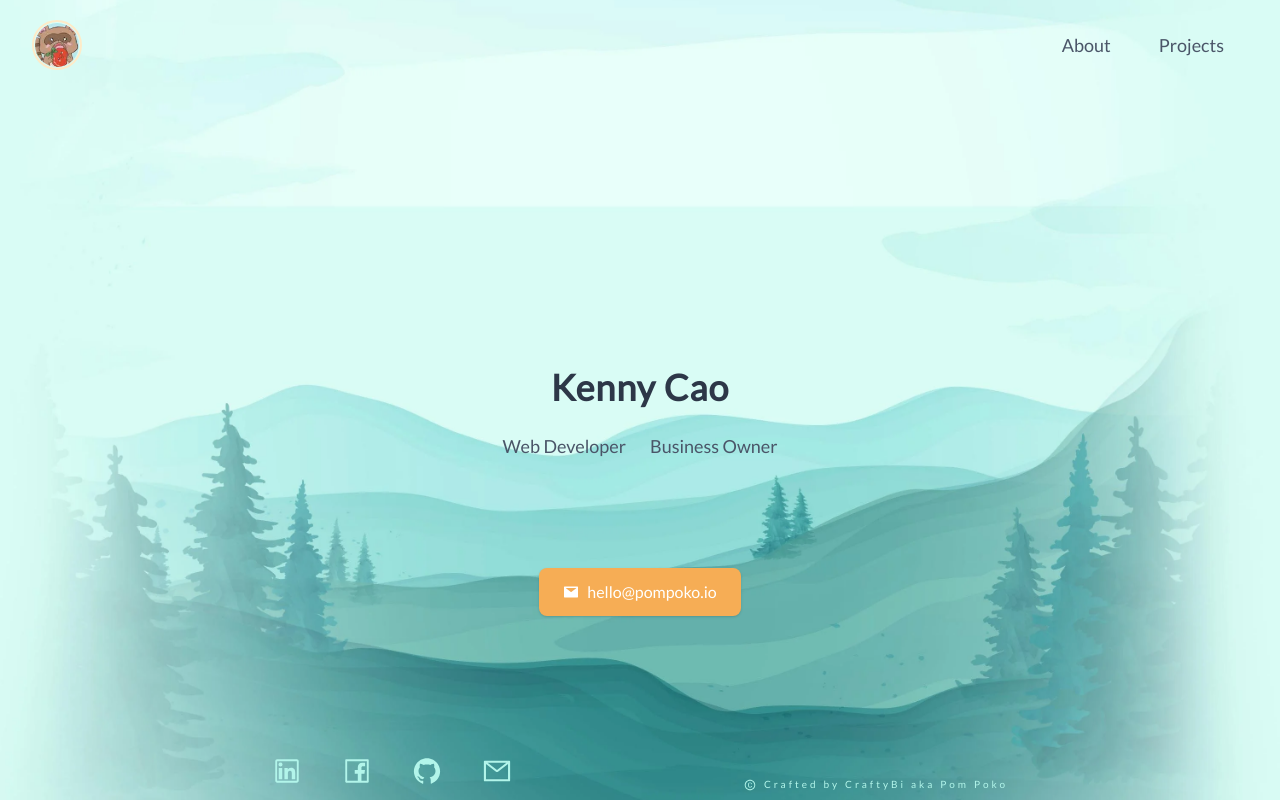
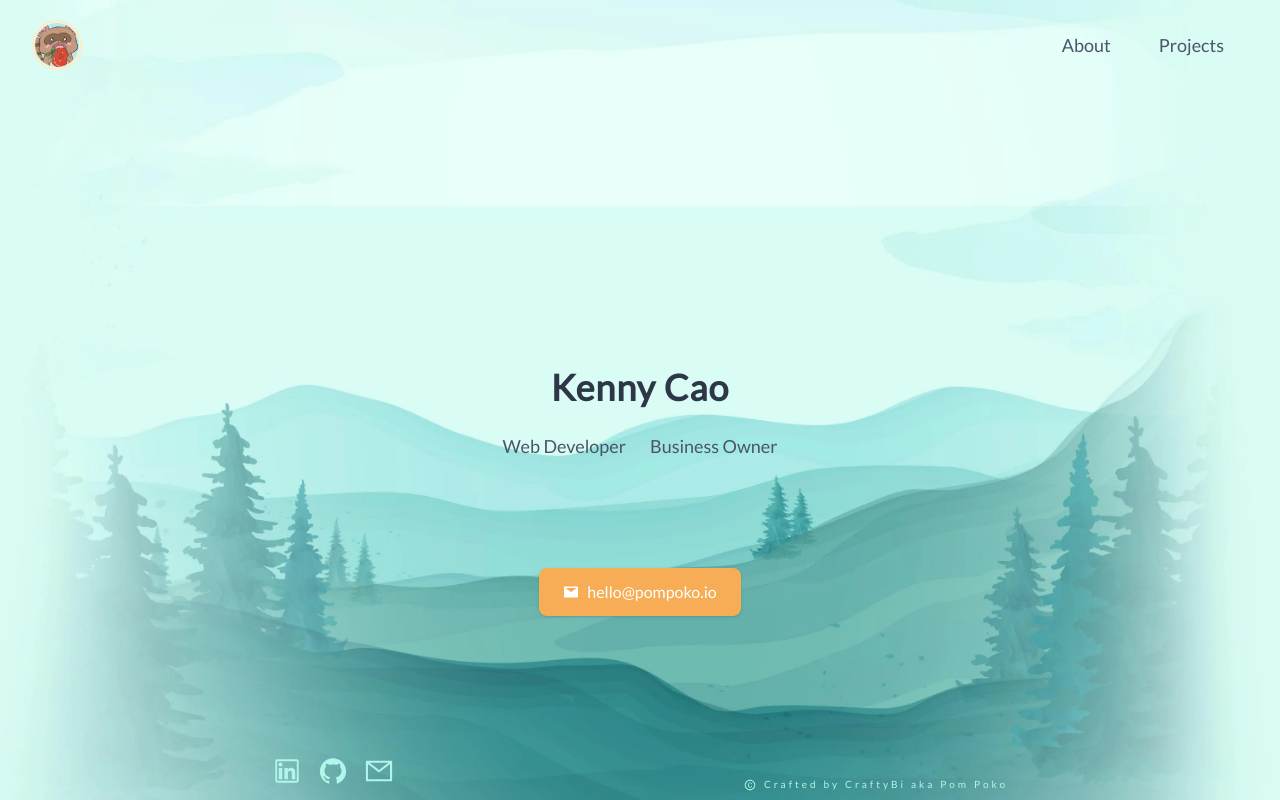
Before and after one commit to PomPoko-lab/Portfolio, a React (Create React App) app: page / in a window 1280 px wide. Built offline with nearby package versions, Linux system fonts and the light colour scheme.

Commit message:
minor overflow changes and changed socials

```diff
--- a/src/App.js
+++ b/src/App.js
@@ -33,7 +33,7 @@ function App() {
         flexDirection='column'
         alignItems='center'
         px='4'
-        overflow='hidden'
+        overflow='scroll'
       >
         <Image
           zIndex='-1'
--- a/src/components/Footer.jsx
+++ b/src/components/Footer.jsx
@@ -2,7 +2,6 @@ import { Container, Box, Text, Link, Center, Icon } from '@chakra-ui/react';
 
 import {
   AiOutlineLinkedin,
-  AiOutlineFacebook,
   AiOutlineGithub,
   AiOutlineMail,
   AiOutlineCopyrightCircle,
@@ -19,12 +18,9 @@ const Footer = () => {
       alignItems='center'
       maxW='container.md'
     >
-      <Center as='section' gap={['2', '3', '6', '10']} me={['0', null, 'auto']}>
-        <Link isExternal href='#'>
+      <Center as='section' gap={['2', '3', '4']} me={['0', null, 'auto']}>
+        <Link isExternal href='https://www.linkedin.com/in/kenny-c-8aa364236/'>
           <Icon as={AiOutlineLinkedin} boxSize='30px' color='teal.100' />
-        </Link>
-        <Link isExternal href='#'>
-          <Icon as={AiOutlineFacebook} boxSize='30px' color='teal.100' />
         </Link>
         <Link isExternal href='https://github.com/PomPoko-lab'>
           <Icon as={AiOutlineGithub} boxSize='30px' color='teal.100' />
```
